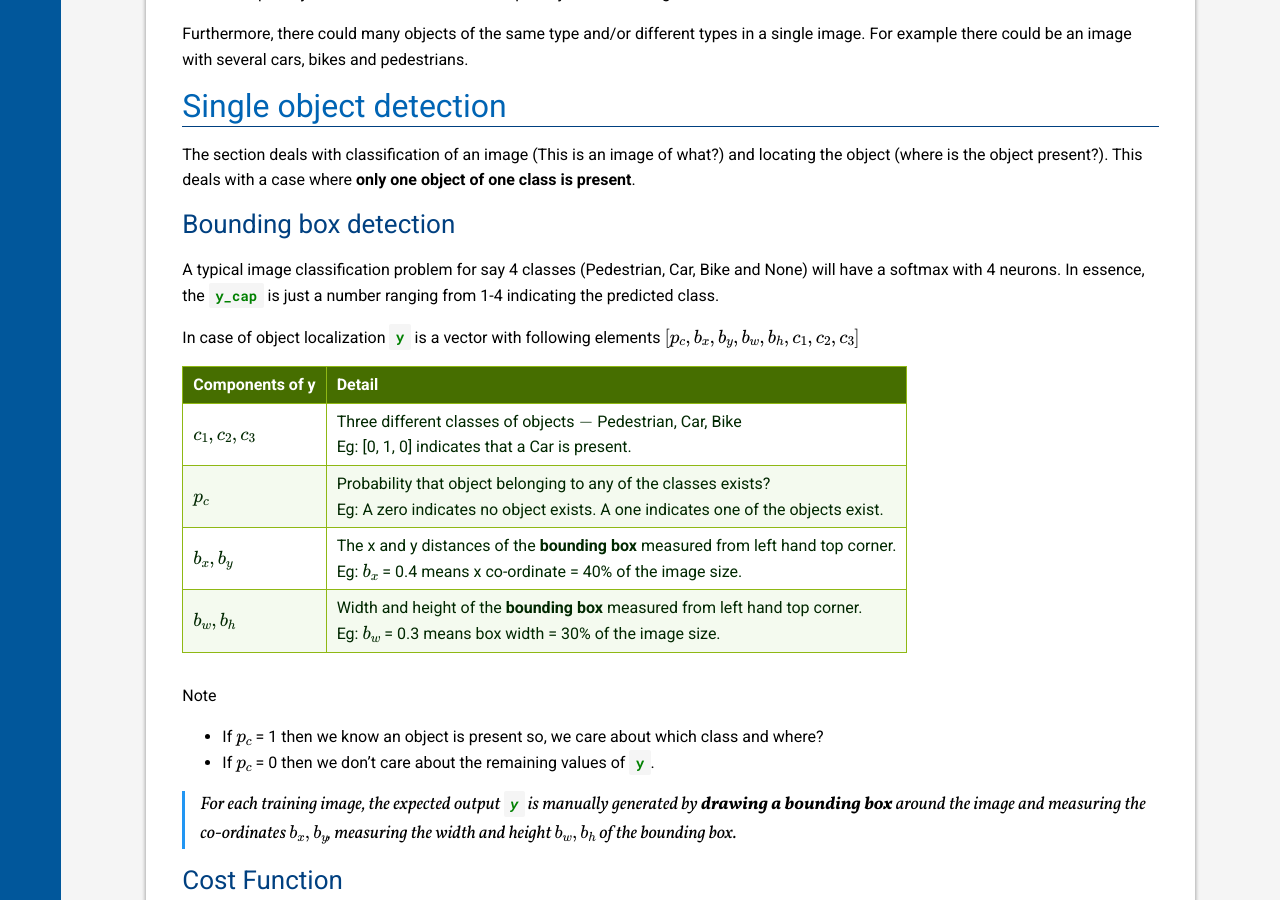
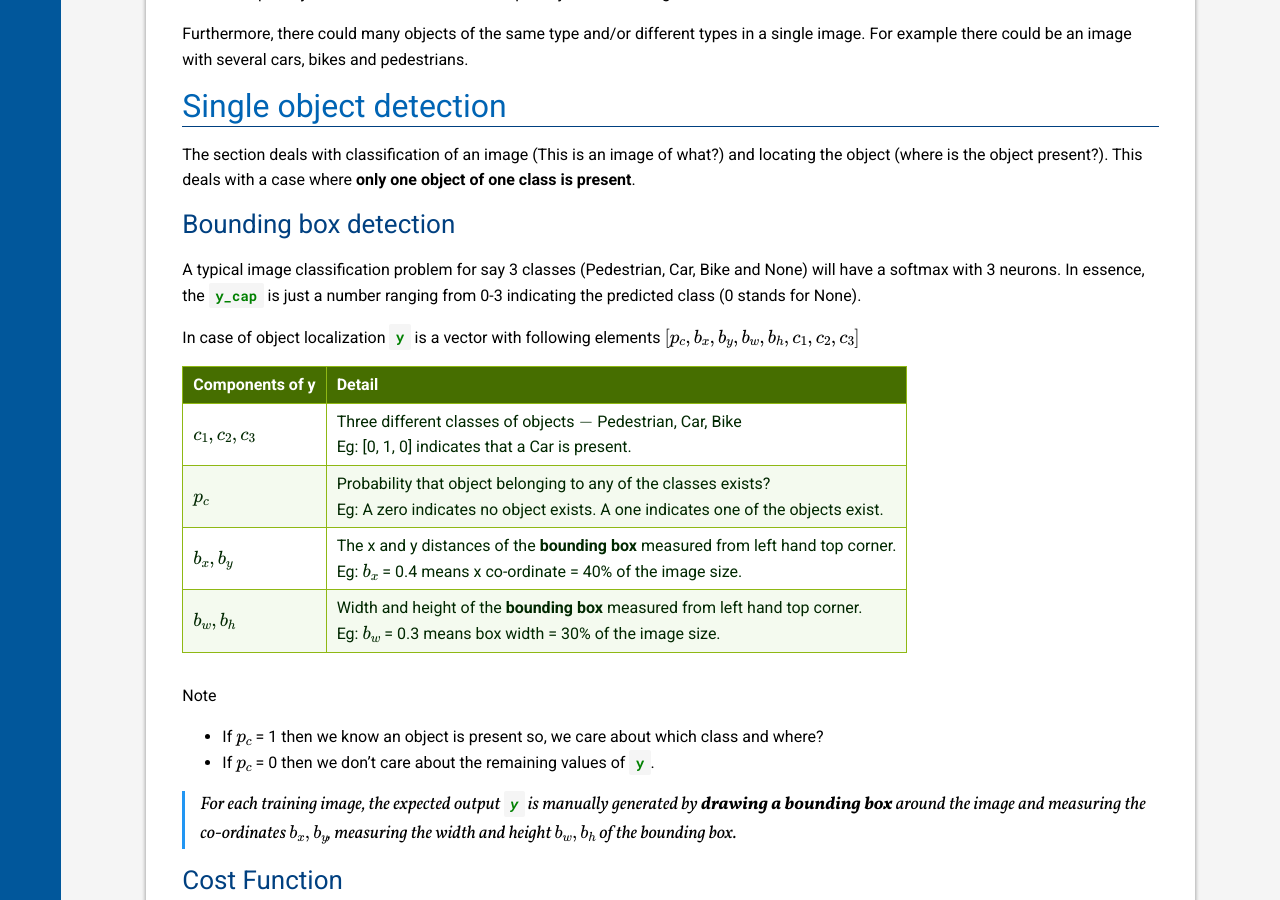
Before and after one commit to cafeduke/cafeduke.github.io, a Jekyll site: the page built from _posts/deeplearning/cnn/2018-09-21-object-detection.md, in a window 1280 px wide and 900 px high, scrolled down 986 px. Built offline with Jekyll 4.4.1, drawn with Linux system fonts in a browser that asks for light colours; nearby versions of some CDN libraries; formulas are drawn with MathJax 3.

Commit message:
Object Detection

```diff
--- a/_posts/deeplearning/cnn/2018-09-21-object-detection.md
+++ b/_posts/deeplearning/cnn/2018-09-21-object-detection.md
@@ -24,7 +24,7 @@ The section deals with classification of an image (This is an image of what?) an
 
 ## Bounding box detection
 
-A typical image classification problem for say 4 classes (Pedestrian, Car, Bike and None) will have a softmax with 4 neurons. In essence, the `y_cap` is just a number ranging from 1-4 indicating the predicted class.
+A typical image classification problem for say 3 classes (Pedestrian, Car, Bike and None) will have a softmax with 3 neurons. In essence, the `y_cap` is just a number ranging from 0-3 indicating the predicted class (0 stands for None).
 
 In case of object localization `y` is a vector with following elements $$\left[ p_c, b_x, b_y, b_w, b_h, c_1, c_2, c_3 \right]$$
 
```
